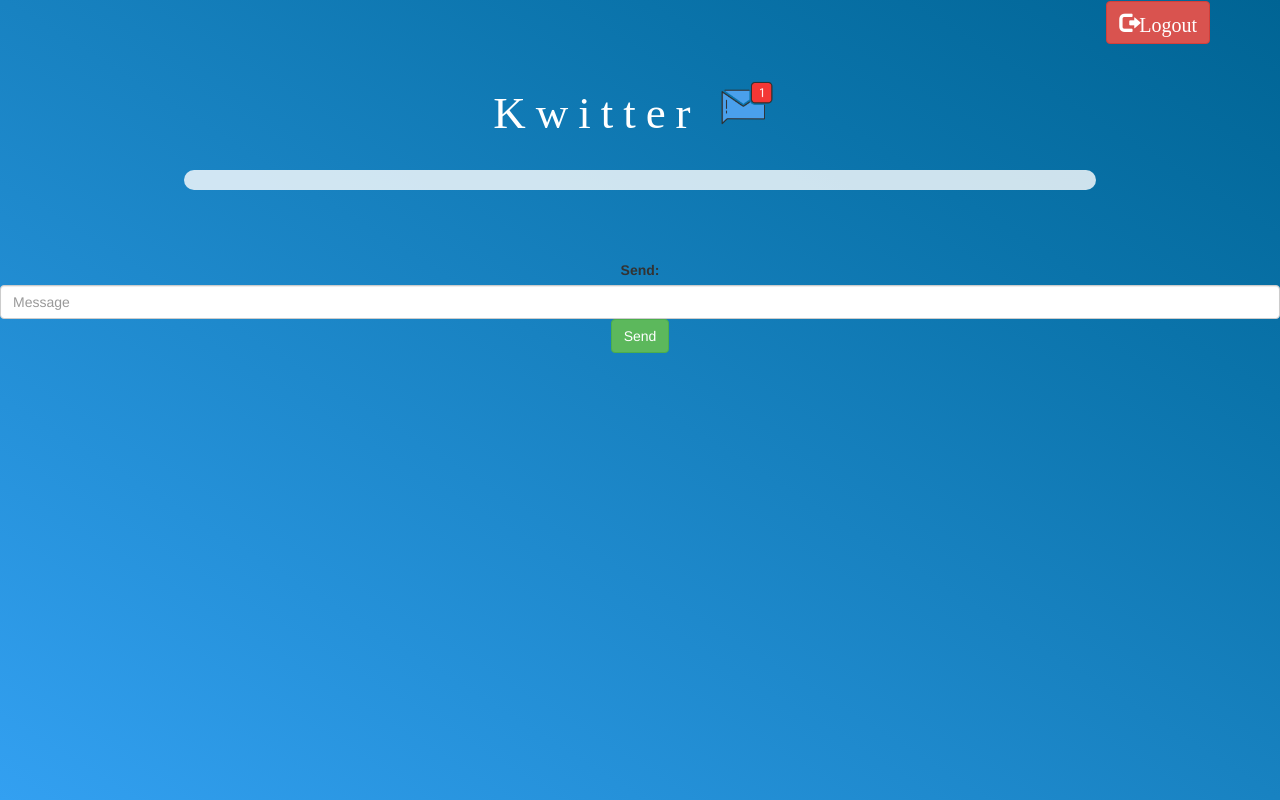
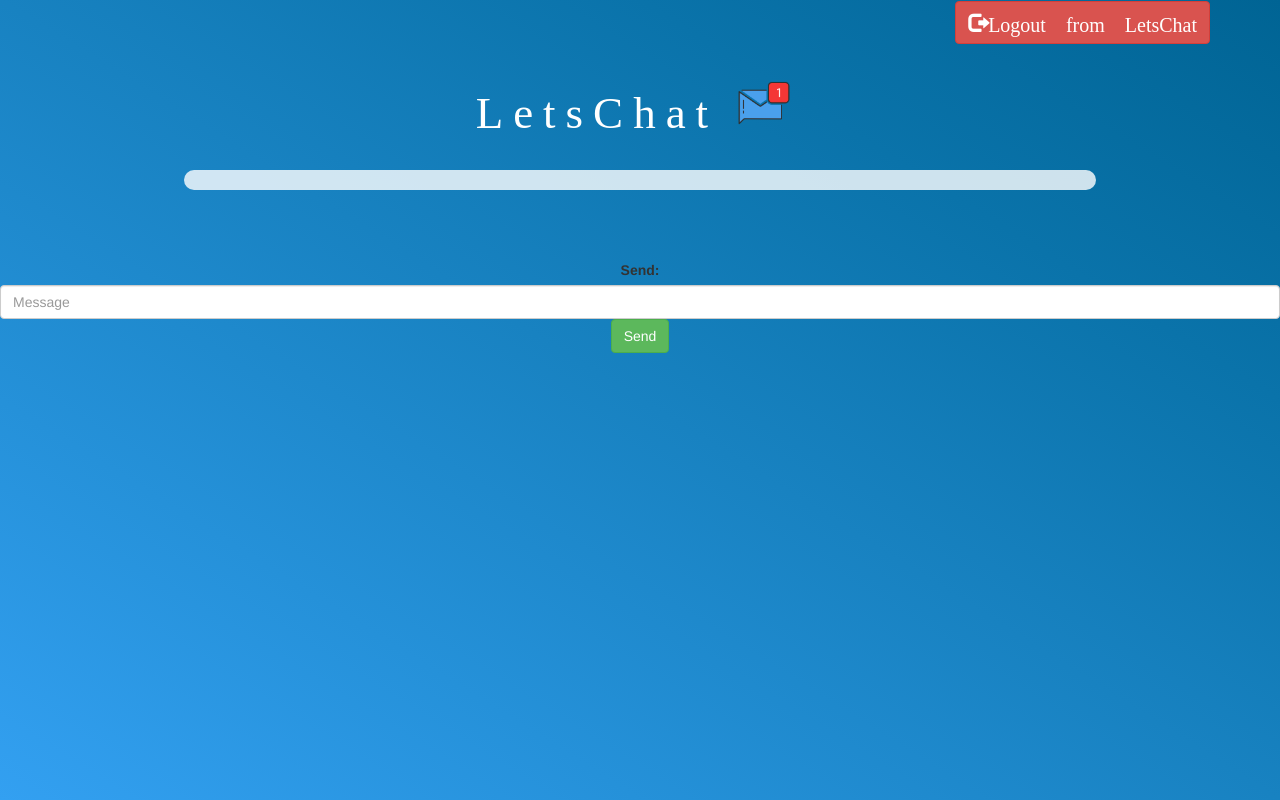
Before and after one commit to CreatorUnknown/KwitterWebApp, a plain HTML site: page kwitter_page.html in a window 1280 px wide. Drawn offline with nearby package versions, Linux system fonts and the light colour scheme; no server answers; a web font is replaced by a local one.

Commit message:
Update kwitter_page.html

```diff
--- a/kwitter_page.html
+++ b/kwitter_page.html
@@ -1,7 +1,7 @@
 <!DOCTYPE html>
 <html>
 <head>
-	<title>Kwitter Message page</title>
+	<title>LetsChat Message page</title>
 <script src="https://www.gstatic.com/firebasejs/7.6.2/firebase-app.js"></script>
 <script src="https://www.gstatic.com/firebasejs/7.6.2/firebase-firestore.js"></script>
 <script src="https://www.gstatic.com/firebasejs/live/3.1/firebase.js"></script>
@@ -18,10 +18,10 @@
 <body>
 
 <div class="container">
-	<button id="logout" onclick="logout();" class="glyphicon glyphicon-log-out btn btn-danger" >Logout</button>
+	<button id="logout" onclick="logout();" class="glyphicon glyphicon-log-out btn btn-danger" >Logout from LetsChat</button>
 	<center>
 		<h1 class="header">
-			Kwitter
+			LetsChat
 			<sup>
 				<img src="m2.png">
 			</sup>
```
